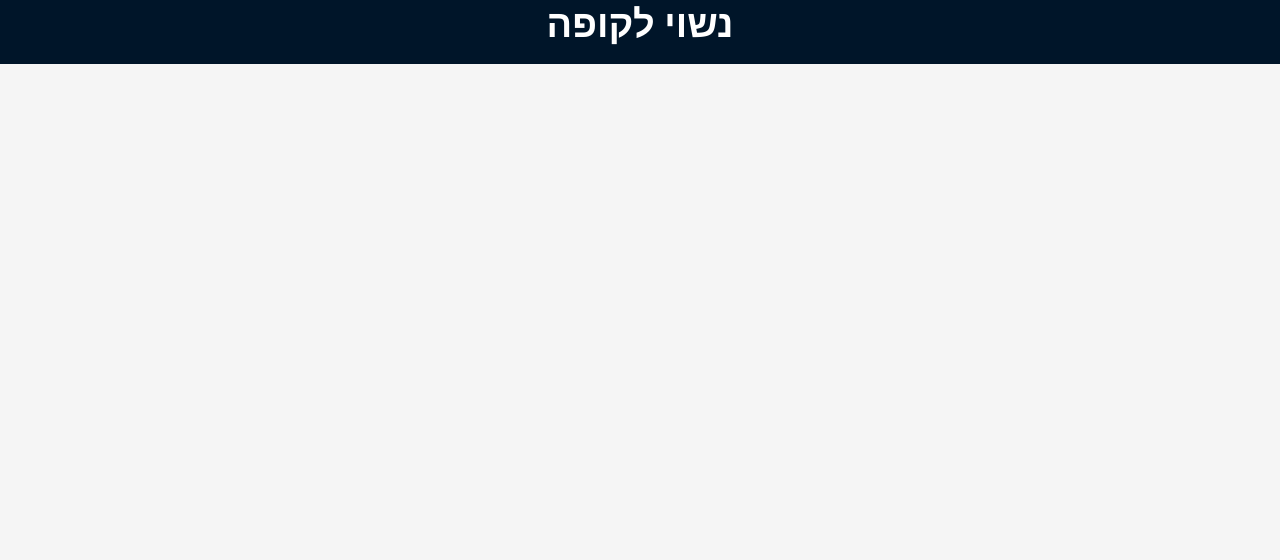
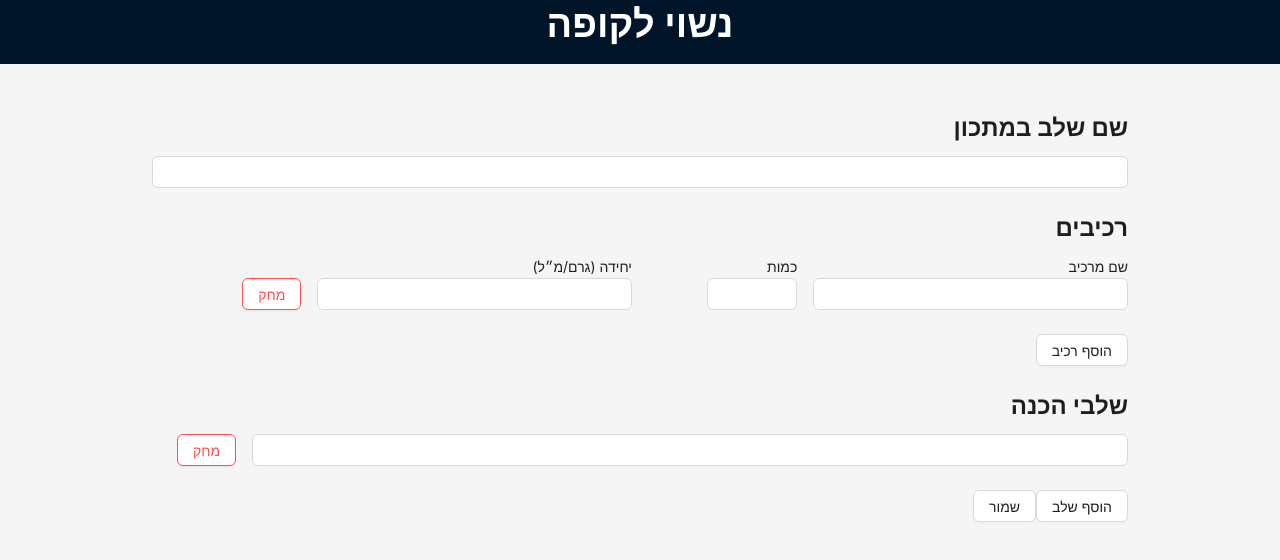
Before and after one commit to NofGuttman/recipes, a React (Create React App) app: page /create-recipe in a window 1280 px wide. Before the commit this address had no page. Shown: the top 560 px of the page. Built offline with nearby package versions, Linux system fonts and the light colour scheme.

Commit message:
create recipe page

```diff
--- a/src/App.js
+++ b/src/App.js
@@ -3,6 +3,7 @@ import {BrowserRouter as Router, Route, Routes} from 'react-router-dom';
 import MainLayout from "./ui/MainLayout";
 import RecipesPage from "./ui/RecipesPage";
 import RecipePage from "./ui/RecipePage";
+import CreateRecipePage from './ui/CreateRecipePage';
 import {QueryClientProvider, QueryClient} from 'react-query';
 
 function App() {
@@ -16,6 +17,7 @@ function App() {
             <Routes>
               <Route path="/" exact element={<RecipesPage/>}/>
               <Route path="/recipe/:recipeId" element={<RecipePage/>}/>
+              <Route path="/create-recipe" element={<CreateRecipePage/>}/>
             </Routes>
           </MainLayout>
         </Router>
--- /dev/null
+++ b/src/ui/CreateRecipePage/index.jsx
@@ -0,0 +1,103 @@
+import {Button, Col, Form, Input, InputNumber, Row, Typography} from "antd";
+
+const {Title} = Typography;
+
+const CreateRecipePage = () => {
+  const [form] = Form.useForm();
+  const onSubmit = (values) => {
+    console.log(values);
+  }
+
+  const initialValues = {
+    ingredients: [{}],
+    steps: [{}],
+  }
+
+  const requiredFieldRule = {
+    required: true,
+    message: 'שדה חובה',
+  }
+
+  return (
+    <Form
+      dir='rtl'
+      name="create-recipe-form"
+      form={form}
+      onFinish={onSubmit}
+      initialValues={initialValues}
+    >
+      <Title level={3}>שם שלב במתכון</Title>
+      <Form.Item name='componentName' rules={[requiredFieldRule]}>
+        <Input/>
+      </Form.Item>
+      <Title level={3}>רכיבים</Title>
+      <Form.List
+        name='ingredients'
+      >
+        {((fields, {add, remove}) => (
+          <>
+            {fields.length > 0 && (
+              <Row gutter={16}>
+                <Col span={8}>שם מרכיב</Col>
+                <Col span={4}>כמות</Col>
+                <Col span={8}>יחידה (גרם/מ״ל)</Col>
+                <Col span={4}></Col>
+              </Row>
+            )}
+            {fields.map((field) => (
+              <Row gutter={16}>
+                <Col span={8}>
+                  <Form.Item name={[field.name, 'name']} rules={[requiredFieldRule]}>
+                    <Input/>
+                  </Form.Item>
+                </Col>
+                <Col span={4}>
+                  <Form.Item name={[field.name, 'quantity']}>
+                    <InputNumber/>
+                  </Form.Item>
+                </Col>
+                <Col span={8}>
+                  <Form.Item name={[field.name, 'unit']}>
+                    <Input/>
+                  </Form.Item>
+                </Col>
+                <Col span={4}>
+                  <Button danger onClick={() => remove(field.name)}>מחק</Button>
+                </Col>
+              </Row>
+            ))}
+            <Button onClick={add}>הוסף רכיב</Button>
+          </>
+        ))}
+      </Form.List>
+      <Title level={3}>שלבי הכנה</Title>
+      <Form.List
+        name='steps'
+      >
+        {((fields, {add, remove}) => (
+          <>
+            {fields.map((field) => (
+              <Row gutter={16}>
+                <Col flex='auto'>
+                  <Form.Item name={[field.name, 'name']} rules={[requiredFieldRule]}>
+                    <Input/>
+                  </Form.Item>
+                </Col>
+                <Col flex='100px'>
+                  <Button danger onClick={() => remove(field.name)}>מחק</Button>
+                </Col>
+              </Row>
+            ))}
+            <Button onClick={add}>הוסף שלב</Button>
+          </>
+        ))}
+      </Form.List>
+
+      <Button htmlType='submit'>
+        שמור
+      </Button>
+    </Form>
+  );
+}
+
+export default CreateRecipePage;
```
